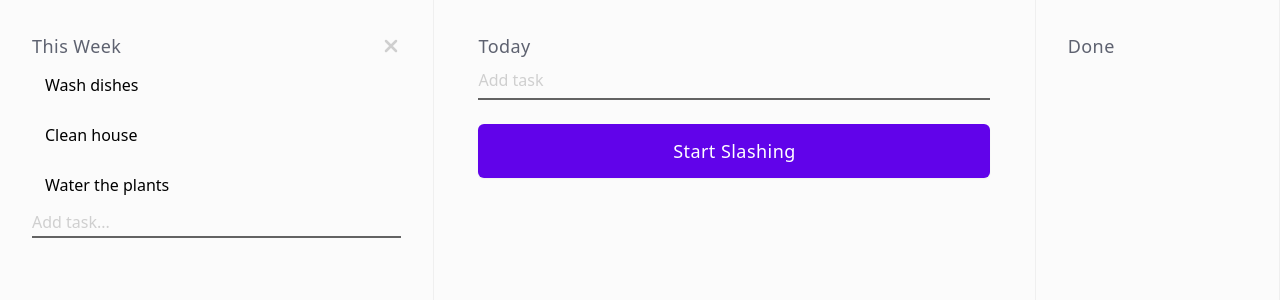
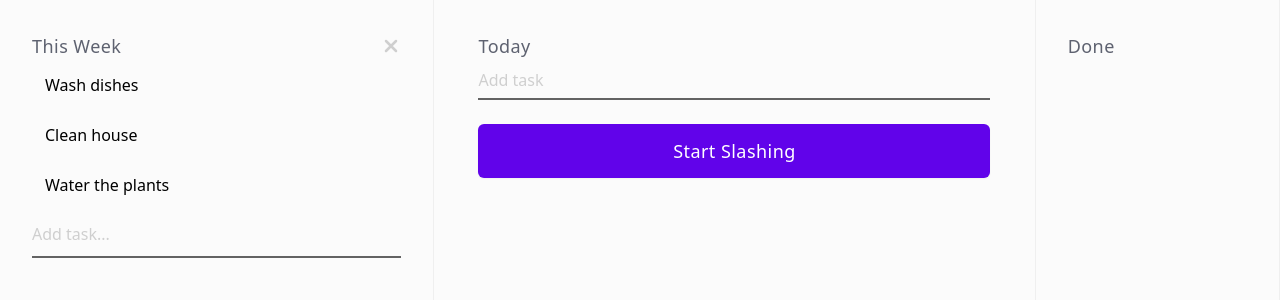
Before and after one commit to neldeles/slash-clone, a React (Create React App) app: page / in a window 1280 px wide. Shown: the top 300 px of the page. Built offline with nearby package versions, Linux system fonts and the light colour scheme.

Commit message:
style: add spacing between input and list

```diff
--- a/src/App.tsx
+++ b/src/App.tsx
@@ -133,7 +133,7 @@ function App() {
             </div>
             <form
               onSubmit={addTaskThisWeek}
-              className="px-8"
+              className="px-8 mt-1"
               autoComplete="off"
             >
               <textarea
@@ -141,7 +141,7 @@ function App() {
                 name="Add task this week"
                 aria-label="add task this week"
                 maxLength={140}
-                className="w-full max-h-full text-lg placeholder:text-base font-bold placeholder:font-normal placeholder:text-gray-300 text-black focus:placeholder:text-gray-400 bg-transparent border-b-2 border-gray-400 focus:outline-none resize-none"
+                className="py-2 w-full max-h-full text-lg placeholder:text-base font-bold placeholder:font-normal placeholder:text-gray-300 text-black focus:placeholder:text-gray-400 bg-transparent border-b-2 border-gray-400 focus:outline-none resize-none"
                 placeholder="Add task..."
                 value={newTask}
                 onChange={(e) => setNewTask(e.target.value)}
```
